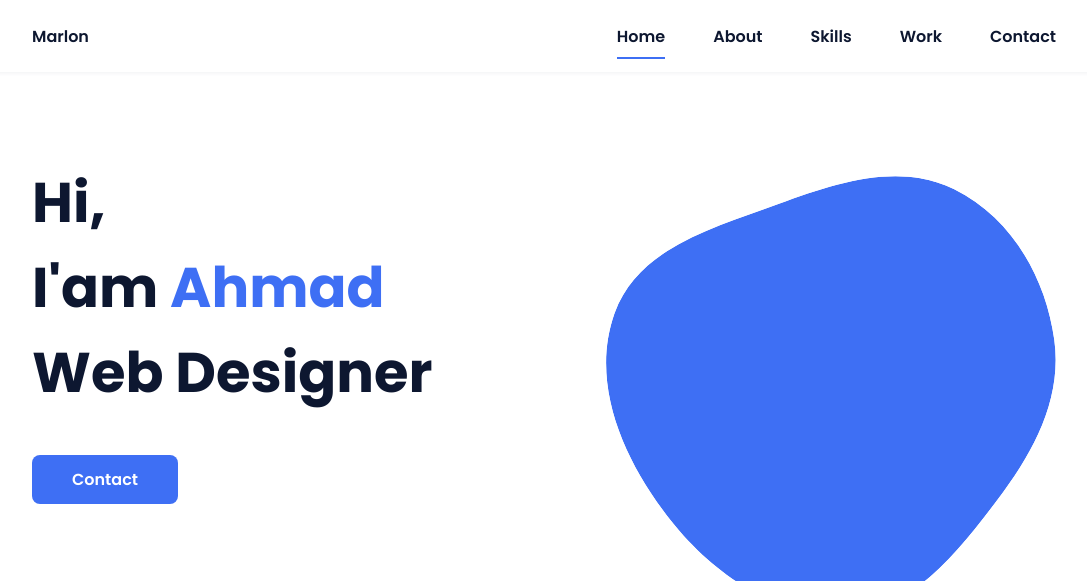
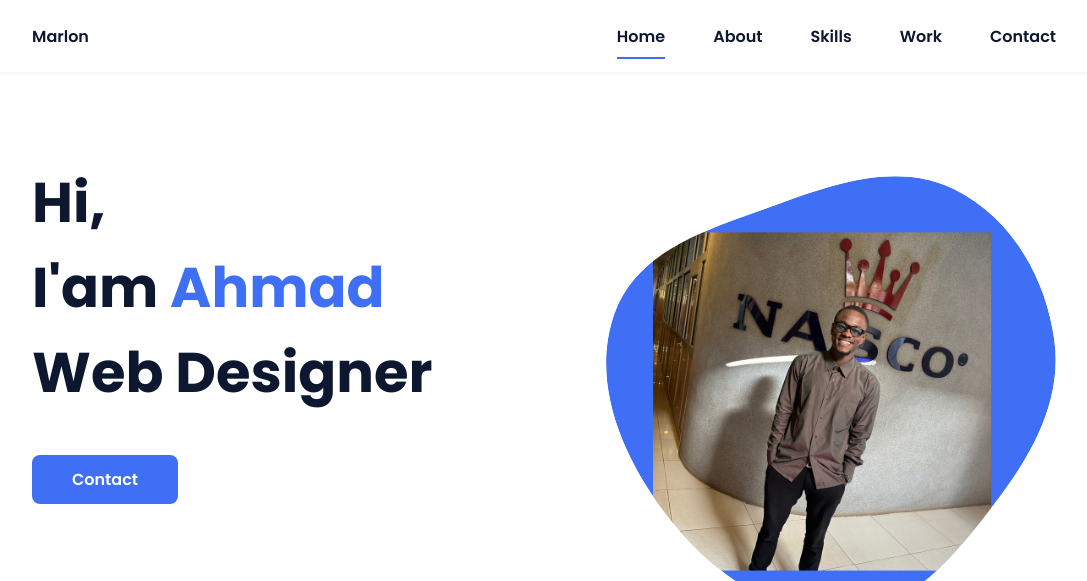
Before and after one commit to ahmadshehui/mymuna, a plain HTML site: page index.html in a window 1280 px wide. Shown: the top 581 px of the page, without its empty margins (96-1183 px from the left). Drawn offline with nearby package versions, Linux system fonts and the light colour scheme.

Commit message:
Your commit message

```diff
--- a/index.html
+++ b/index.html
@@ -57,7 +57,7 @@
                         </mask>
                         <g mask="url(#mask0)">
                             <path d="M9.19024 145.964C34.0253 76.5814 114.865 54.7299 184.111 29.4823C245.804 6.98884 311.86 -14.9503 370.735 14.143C431.207 44.026 467.948 107.508 477.191 174.311C485.897 237.229 454.931 294.377 416.506 344.954C373.74 401.245 326.068 462.801 255.442 466.189C179.416 469.835 111.552 422.137 65.1576 361.805C17.4835 299.81 -17.1617 219.583 9.19024 145.964Z"/>
-                            <image class="home__blob-img" x="50" y="60" href="assets/img/.PTIMAGE.jpeg"/>
+                            <image class="home__blob-img" x="50" y="60" href="assets/img/PTIMAGE.jpeg" alt=""/>
                         </g>
                     </svg>
                 </div>
```
